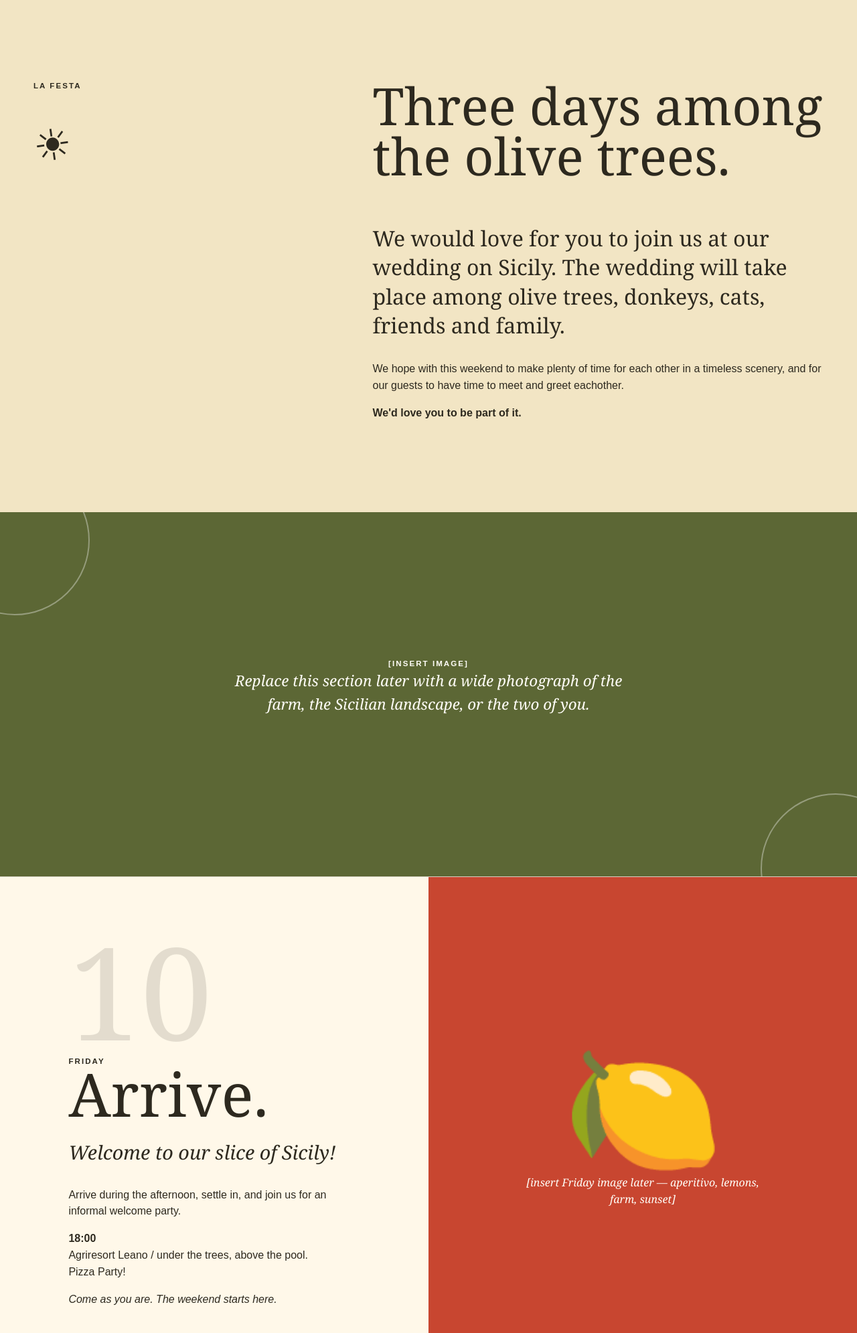
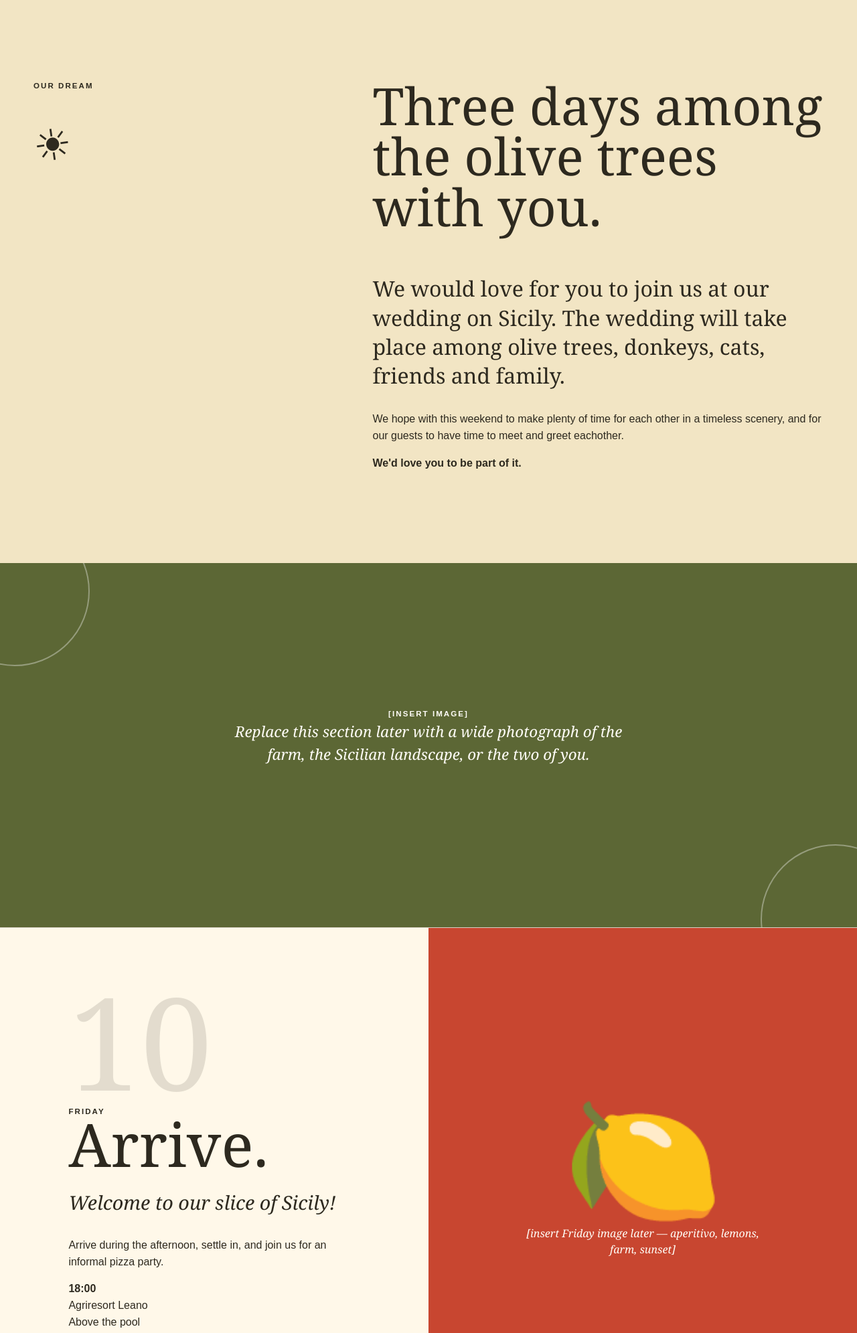
Before and after one commit to FamilySanneWander/SanneWanderWedding, a plain HTML site: page index.html in a window 1280 px wide. Shown: the part 800-2791 px from the top of the page at 67% size. Drawn offline with Linux system fonts and the light colour scheme.

Commit message:
Revise wedding invitation content and schedule
Updated event details for the wedding schedule.

```diff
--- a/index.html
+++ b/index.html
@@ -220,11 +220,11 @@
     <section class="intro">
       <div class="wrap intro-grid reveal">
         <div>
-          <div class="eyebrow">La festa</div>
+          <div class="eyebrow">Our dream</div>
           <span class="doodle">☀︎</span>
         </div>
         <div>
-          <h2>Three days among the olive trees.</h2>
+          <h2>Three days among the olive trees with you.</h2>
           <p class="lead">We would love for you to join us at our wedding on Sicily. The wedding will take place among olive trees, donkeys, cats, friends and family.</p>
           <p>We hope with this weekend to make plenty of time for each other in a timeless scenery, and for our guests to have time to meet and greet eachother.</p>
           <p><strong>We'd love you to be part of it.</strong></p>
@@ -246,8 +246,8 @@
           <div class="eyebrow">Friday</div>
           <h2>Arrive.</h2>
           <h3>Welcome to our slice of Sicily!</h3>
-          <p>Arrive during the afternoon, settle in, and join us for an informal welcome party.</p>
-          <p><strong>18:00</strong><br>Agriresort Leano / under the trees, above the pool.<br>Pizza Party!</p>
+          <p>Arrive during the afternoon, settle in, and join us for an informal pizza party.</p>
+          <p><strong>18:00</strong><br>Agriresort Leano<br>Above the pool</p>
           <p><em>Come as you are. The weekend starts here.</em></p>
         </div>
         <div class="day-art"><div><div class="symbol">🍋</div><p>[insert Friday image later — aperitivo, lemons, farm, sunset]</p></div></div>
@@ -260,7 +260,7 @@
           <h2>Celebration.</h2>
           <h3>We're getting married!</h3>
           <p>You are free to explore before we kick off with a ceremony in the afternoon, followed by reception, dinner and a party.</p>
-          <p><strong>[insert ceremony time]</strong><br>View over the hills, above the pool deck<br>Dressed for celebrations / Festive</p>
+          <p><strong>15:30 · Ceremony</strong><br>Hilltop garden<br>Dressed for celebrations<br><strong>16:30 · Reception</strong><br>By the pool<br><strong>19:30 · Dinner</strong><br>In the courtyard<br><strong>22:30 · Party</strong><br>By the pool</p>
         </div>
         <div class="day-art"><div><div class="symbol">♥</div><p>[insert Saturday image later — olive grove, long table, wedding photograph]</p></div></div>
       </article>
```
